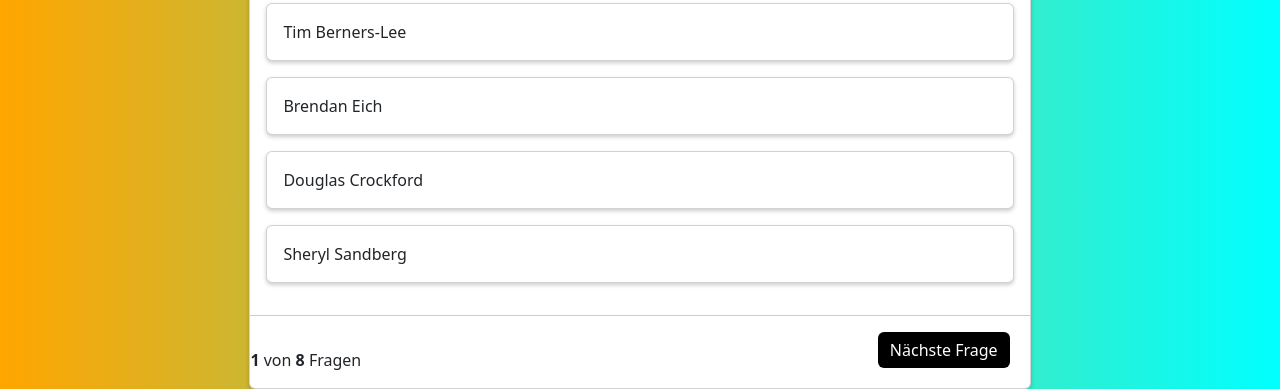
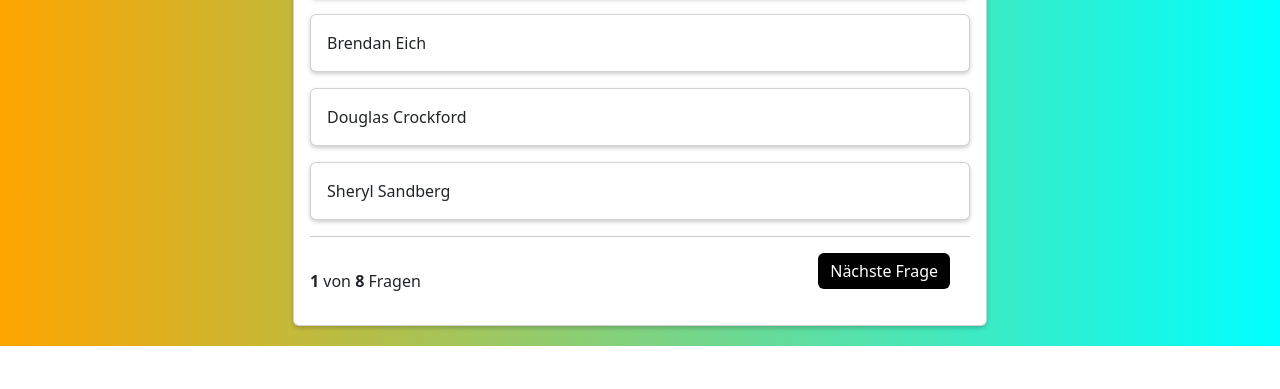
Before and after one commit to Felixdrawe/quizapp, a plain HTML site: page index.html in a window 1280 px wide. Shown: the part 821-1210 px from the top of the page. After the commit the page ends 1167 px from the top, so only its background shows below. Drawn offline with nearby package versions, Linux system fonts and the light colour scheme.

Commit message:
231224_1110

```diff
--- a/index.html
+++ b/index.html
@@ -20,14 +20,14 @@
 
 <body onload="init()">
 
-
+    <!--
     <nav>
         <h1> <strong>Quizapp</strong></h1>
-    </nav>
+    </nav> -->
 
 
     <div class="container">
-        <div class="card" style="width: 70%;">
+        <div class="card">
             <img src="img/logo2.png" class="card-img-top">
             <div class="card-body">
 
@@ -53,7 +53,7 @@
                         Antwort
                     </div>
                 </div>
-            </div>
+
                 <div class="question-footer">
                     <div>
                         <b>1</b> von <b id="question-number">5</b> Fragen
@@ -61,9 +61,7 @@
 
                     <button type="button" class="btn btn-primary">Nächste Frage</button>
                 </div>
-
-
-
+            </div>
 
 
         </div>
--- a/style.css
+++ b/style.css
@@ -11,17 +11,21 @@
   margin-top: 30px;
 }
 
-
 .card {
   box-shadow: 0 2px 4px rgba(0, 0, 0, 0.2);
+  max-width: 694px;
+
+
 }
 
 .container {
   min-height: 100vh;
-  margin-top: -90px;
+  /* margin-top: -90px; */
   display: flex;
   justify-content: center;
-  align-items: center;
+  align-items: top;
+  padding-top: 20px;
+  padding-bottom: 20px;
 }
 
 .question-footer {
```
Also changed, not shown: 1 other file. Lines whose indentation alone changed are shown as unchanged.
